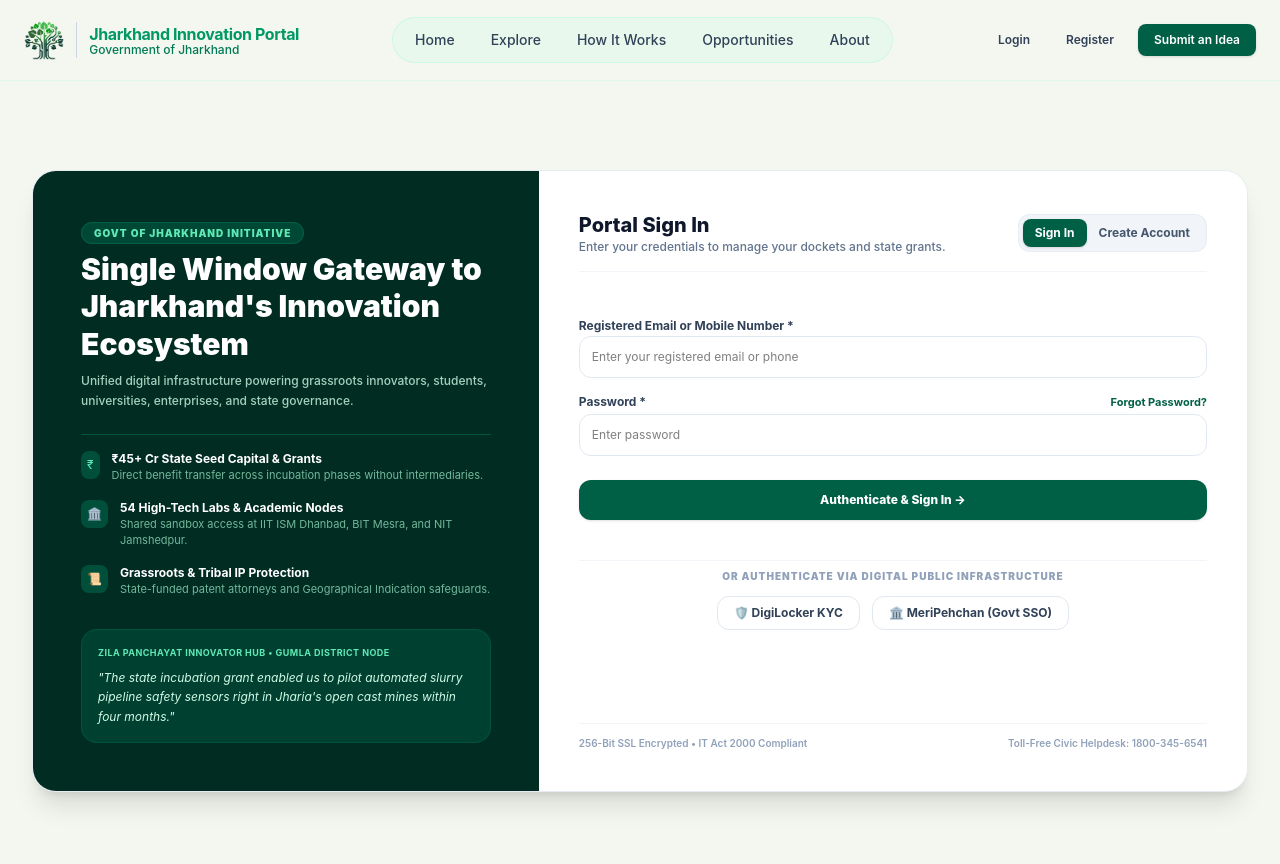
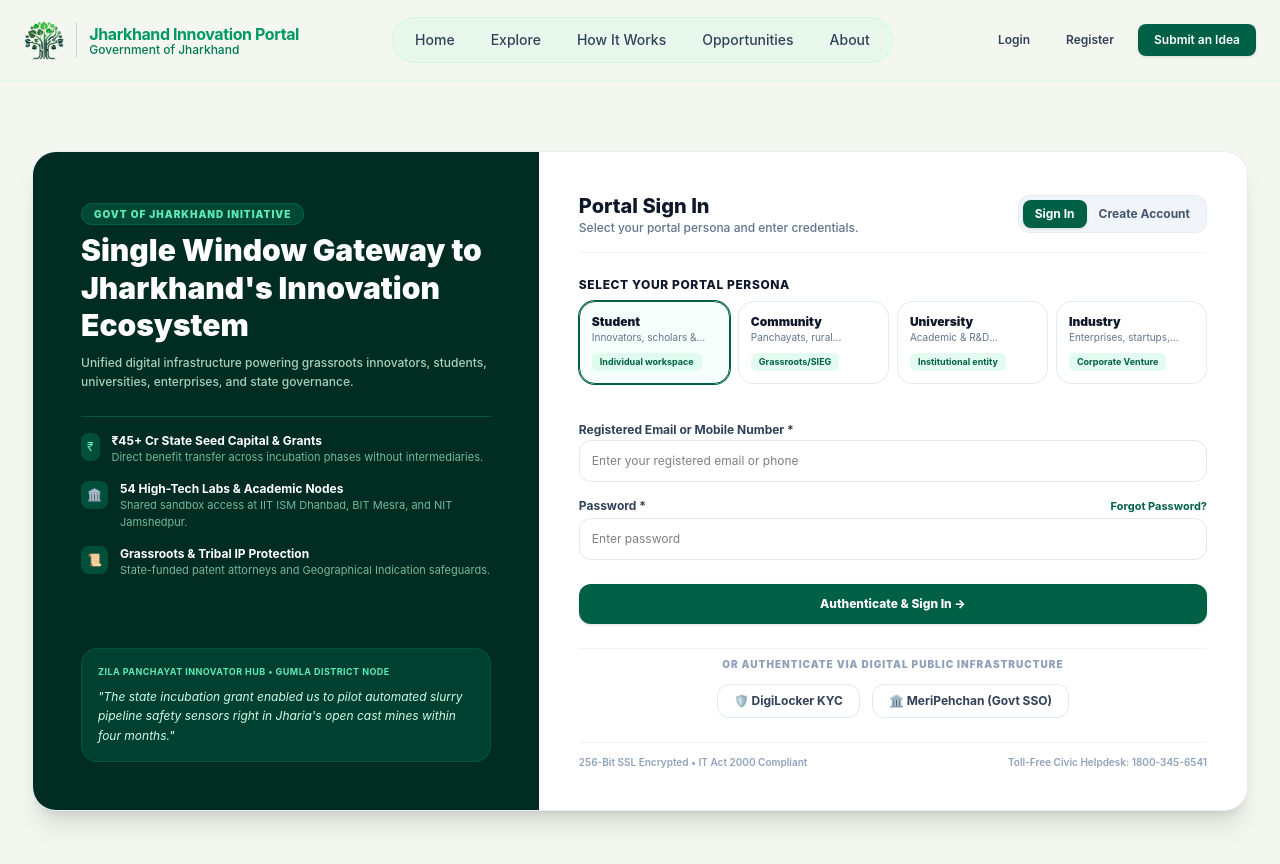
Before and after one commit to enakshi200codes/Jharkhand-Innovation-Portal, a React (Vite) app: page / in a window 1280 px wide. Both pictures are taken after a click on the button "Login". Shown: the top 864 px of the page. Built offline with nearby package versions, Linux system fonts and the light colour scheme.

Commit message:
feat: add persona selector to the login page

```diff
--- a/src/components/auth/Login.jsx
+++ b/src/components/auth/Login.jsx
@@ -4,7 +4,8 @@ export default function Login({ initialMode = 'signin', onAuthSuccess }) {
   const [authMode, setAuthMode] = useState(initialMode);
   const [selectedRole, setSelectedRole] = useState('student');
 
-  const handleAccountSubmit = () => {
+  const handleAccountSubmit = (e) => {
+    e?.preventDefault();
     if (onAuthSuccess) {
       onAuthSuccess(selectedRole);
     }
@@ -94,7 +95,7 @@ export default function Login({ initialMode = 'signin', onAuthSuccess }) {
                 </h3>
                 <p className="text-xs text-slate-500 font-medium">
                   {authMode === 'signin'
-                    ? 'Enter your credentials to manage your dockets and state grants.'
+                    ? 'Select your portal persona and enter credentials.'
                     : 'Register to access state innovation funds, mentors, and lab infrastructure.'
                   }
                 </p>
@@ -127,16 +128,10 @@ export default function Login({ initialMode = 'signin', onAuthSuccess }) {
               </div>
             </div>
 
-            {/* DYNAMIC FORMS */}
-            {authMode === 'register' ? (
-              <div className="space-y-6">
-                <p className="text-[11px] text-slate-500 font-medium bg-slate-50 p-2.5 rounded-xl border border-slate-100">
-                  <strong className="text-slate-800">Public Registration (4 Stakeholder Roles):</strong> Select your primary persona below. <em>Note: Government Administrator accounts are pre-authorized by the state and cannot be publicly registered.</em>
-                </p>
-
+            {/* SHARED ROLE SELECTOR */}
             <div className="space-y-2">
               <label className="text-xs font-extrabold text-slate-900 uppercase tracking-wider block">
-                    1. Select Your Stakeholder Role
+                Select Your Portal Persona
               </label>
               <div className="grid grid-cols-2 lg:grid-cols-4 gap-2">
                 {roles.map((r) => (
@@ -162,6 +157,9 @@ export default function Login({ initialMode = 'signin', onAuthSuccess }) {
               </div>
             </div>
 
+            {/* DYNAMIC FORMS */}
+            {authMode === 'register' ? (
+              <div className="space-y-6">
                 <div className="grid grid-cols-1 md:grid-cols-2 gap-4">
                   <div className="space-y-1">
                     <label className="text-xs font-bold text-slate-700">Legal Name / Authorized Lead *</label>
@@ -220,7 +218,7 @@ export default function Login({ initialMode = 'signin', onAuthSuccess }) {
                 </button>
               </div>
             ) : (
-              <div className="space-y-6 py-4">
+              <div className="space-y-6 pt-2">
                 <div className="space-y-4">
                   <div className="space-y-1">
                     <label className="text-xs font-bold text-slate-700">Registered Email or Mobile Number *</label>
```
Lines whose indentation alone changed are shown as unchanged.
